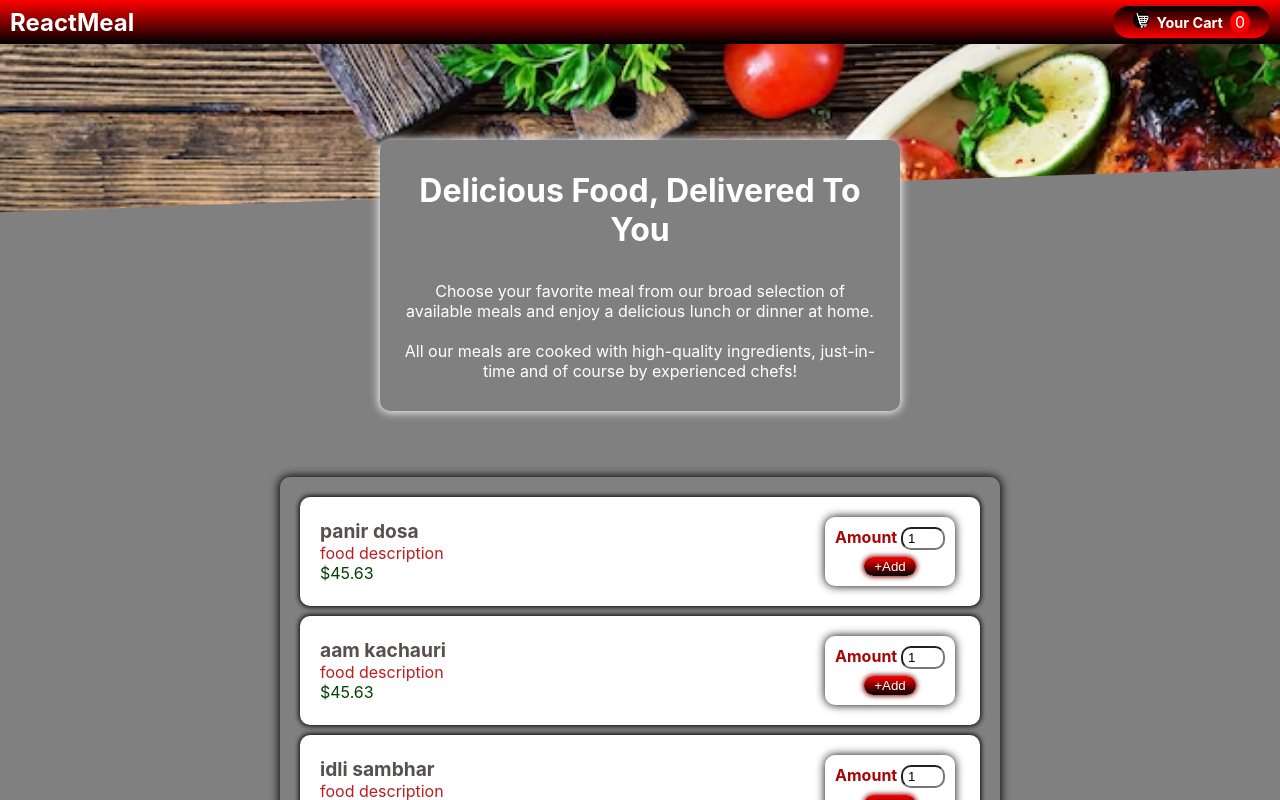
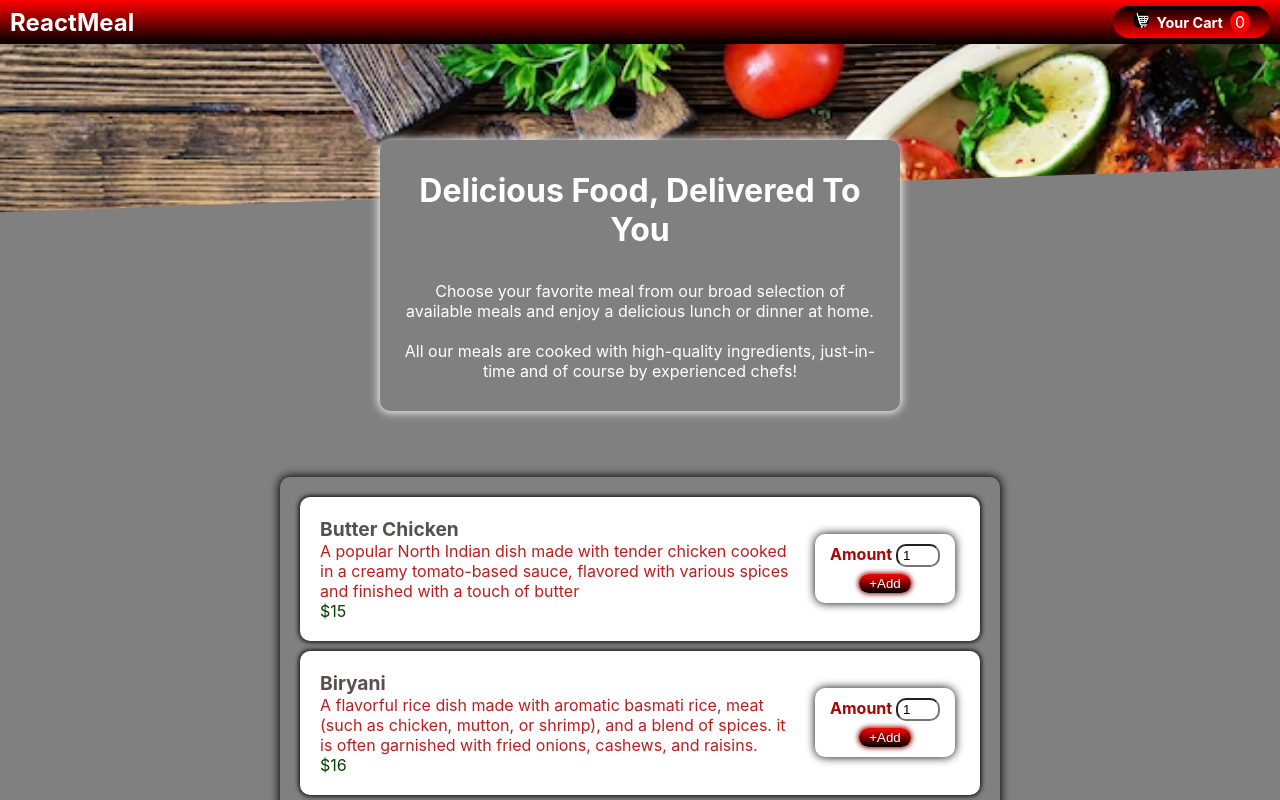
Before and after one commit to i-m-rishabh/my-restaurant-app-react, a React (Create React App) app: page / in a window 1280 px wide. Shown: the top 800 px of the page. Built offline with nearby package versions, Linux system fonts and the light colour scheme.

Commit message:
added proper meal list and meal description

```diff
--- a/src/components/Cart/ItemCart.js
+++ b/src/components/Cart/ItemCart.js
@@ -24,7 +24,7 @@ const ItemCart = (props) => {
                              </div>
                              <div className={classes.buttonGroup}>
                                 <button className={classes.button} onClick={()=>{props.onCartClose()}}>close</button>
-                                <button className={classes.button}>order</button>
+                                <button className={classes.button} onClick={()=>{console.log('thanks for ordering.')}}>order</button>
                              </div>
                         </div>
                      </div>
--- a/src/components/Meals/FoodList.js
+++ b/src/components/Meals/FoodList.js
@@ -2,12 +2,12 @@ import classes from './foodList.module.css';
 import FoodItem from './FoodItem.js';
 const FoodList = () => {
     let data = [
-        {food:'panir dosa', desc:'food description', price:45.63},
-        {food:'aam kachauri', desc:'food description', price:45.63},
-        {food:'idli sambhar', desc:'food description', price:45.6},
-        {food:'food1', desc:'food description', price:45.63},
-        {food:'food2', desc:'food description', price:45.63},
-        {food:'food3', desc:'food description', price:45.63},
+        {food:'Butter Chicken', desc:'A popular North Indian dish made with tender chicken cooked in a creamy tomato-based sauce, flavored with various spices and finished with a touch of butter', price:15.00},
+        {food:'Biryani', desc:'A flavorful rice dish made with aromatic basmati rice, meat (such as chicken, mutton, or shrimp), and a blend of spices. it is often garnished with fried onions, cashews, and raisins. ', price:16.00},
+        {food:'Chole Bhature', desc:'A popular Punjabi dish consisting of spicy chickpea curry (chole) served with deep-fried bread (bhature). It is often accompanied by pickles and yogurt.', price:10.00},
+        {food:'Masala Dosa', desc:'A South Indian specialty, it is a crispy fermented rice and lentil crepe filled with a spiced potato filling, It is typically served with coconut chutney and sambhar (a lentil soup)', price:8.00},
+        {food:'Malai Kofta', desc:'A vegetarian dish made with deep-fried dumplings (koftas) made of mashed potatoes, paneer (Indian cottage cheese), and various spices, served in a creamy tomato-based gravy.', price:16.00},
+        // {food:'food3', desc:'food description', price:45.63},
     ]
     return(
         <div className={classes.foodList}>
--- a/src/components/Meals/foodItem.module.css
+++ b/src/components/Meals/foodItem.module.css
@@ -21,6 +21,7 @@
 }
 .desc{
     color: rgba(185, 15, 15, 0.941);
+    width: 95%;
 }
 .price{
     color: rgb(3, 66, 3);
--- a/src/components/Meals/form.module.css
+++ b/src/components/Meals/form.module.css
@@ -1,4 +1,6 @@
 .form{
+    width: 120px;
+    height: auto;
     display: flex;
     flex-direction: column;
     justify-content: center;
```
